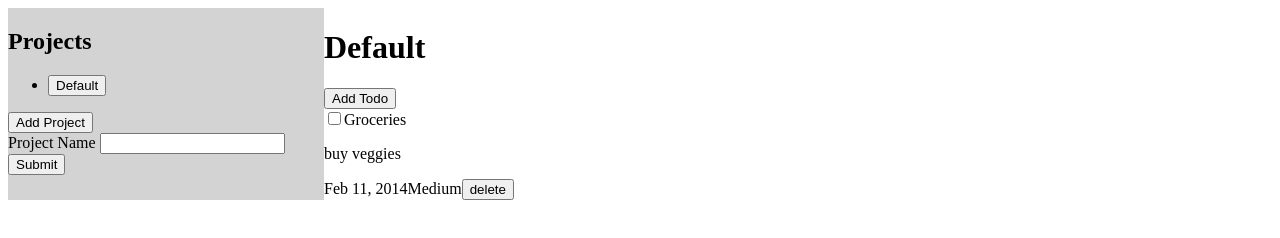
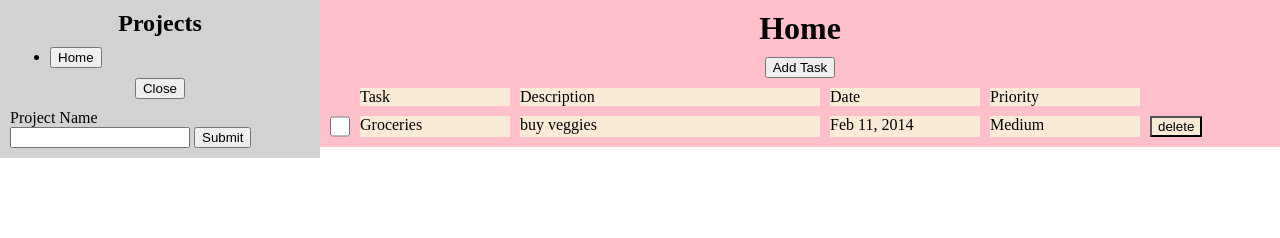
Before and after one commit to galihindra22/to-do-list, a website built with webpack: page src/template.html in a window 1280 px wide. Both pictures are taken after a click on the button "Add Project". Built offline with nearby package versions, Linux system fonts and the light colour scheme.

Commit message:
Style the webpage layout

```diff
--- a/src/index.js
+++ b/src/index.js
@@ -63,9 +63,11 @@ function init() {
             });
 
             const titleSpan = document.createElement("span");
+            titleSpan.classList.add("title-item");
             titleSpan.textContent = todo.title;
 
             const description = document.createElement("p");
+            description.classList.add("description-item");
             description.textContent = todo.description;
 
             const dueSpan = document.createElement("span");
@@ -73,6 +75,7 @@ function init() {
             dueSpan.textContent = displayDate(todo.dueDate);
 
             const prioritySpan = document.createElement("span");
+            prioritySpan.classList.add("priority-item");
             prioritySpan.textContent = todo.priority;
 
             const deleteBtn = document.createElement("button");
@@ -96,12 +99,16 @@ function init() {
         const todoFormContent = document.querySelector(".todo-form-content");
         if(todoFormContent.style.display === "block") todoFormContent.style.display = "none";
         else todoFormContent.style.display = "block";
+        if(collapseTodoBtn.textContent === "Add Task") collapseTodoBtn.textContent = "Close";
+        else collapseTodoBtn.textContent = "Add Task";
     });
 
     collapseProjectBtn.addEventListener("click", () => {
         const projectFormContent = document.querySelector(".project-form-content");
         if(projectFormContent.style.display === "block") projectFormContent.style.display = "none";
         else projectFormContent.style.display = "block";
+        if(collapseProjectBtn.textContent === "Add Project") collapseProjectBtn.textContent = "Close";
+        else collapseProjectBtn.textContent = "Add Project";
     });
 
     newProjectForm.addEventListener("submit", (e) => {
--- a/src/projectmanager.js
+++ b/src/projectmanager.js
@@ -5,7 +5,7 @@ class ProjectManager{
     constructor(){
         this.projects = [];
 
-        const defaultProject = new Project("Default");
+        const defaultProject = new Project("Home");
         defaultProject.addTodo(new Todo("Groceries", "buy veggies", "2014-02-11T11:30:30", "Medium"))
 
         this.projects.push(defaultProject);
--- a/src/styles.css
+++ b/src/styles.css
@@ -1,12 +1,104 @@
-body{
+*,
+*::before,
+*::after {
+    box-sizing: border-box;
+    margin: 0;
+}
+
+body {
     display: grid;
     grid-template-columns: 1fr 3fr;
 }
 
-aside{
+aside {
     background-color: lightgray;
 }
 
-.todo-form-content, .project-form-content{
+.projects {
+    padding: 10px;
+    display: flex;
+    flex-direction: column;
+    gap: 10px;
+}
+
+h2{
+    align-self: center;
+}
+
+#collapse-add-project {
+    flex: 0 0 auto;
+    width: max-content;
+    align-self: center;
+}
+
+#new-project-form label {
+    display: block;
+    width: 100%;
+}
+
+#new-project-form input {
+    width: 60%;
+}
+
+.container {
+    padding: 10px;
+    display: flex;
+    flex-direction: column;
+    gap: 10px;
+    background-color: pink;
+}
+
+.container header {
+    align-self: center;
+}
+
+.container #todo-title{
+    width: 40%;
+}
+
+.container button,
+.container select, #todo-date{
+    width: max-content;
+}
+
+.container button {
+    align-self: center;
+}
+
+.todo-form-content,
+.project-form-content {
     display: none;
 }
+
+#new-todo-form {
+    display: flex;
+    flex-direction: column;
+    gap: 10px;
+}
+
+.content-list{
+    display: grid;
+    grid-template-columns: 20px 1fr 2fr 1fr 1fr 60px 50px;
+    gap: 10px;
+}
+
+.content-list > p, .todo-card > *{
+    background-color: antiquewhite;
+}
+
+#task-column{
+    grid-column: 2/3;
+}
+
+#todo-list{
+    grid-column: 1/7;
+    display: grid;
+    grid-template-columns: subgrid;
+    row-gap: 10px;
+}
+
+.todo-card{
+    display: grid;
+    grid-column: 1/-1;
+    grid-template-columns: subgrid;
+}
--- a/src/template.html
+++ b/src/template.html
@@ -5,7 +5,6 @@
     <meta charset="UTF-8">
     <meta name="viewport" content="width=device-width, initial-scale=1.0">
     <title>Todo List</title>
-    <link rel="stylesheet" href="./styles.css">
 </head>
 
 <body>
@@ -28,15 +27,16 @@
             <header>
                 <h1 id="active-project-title">Default Project</h1>
             </header>
-            <button type="button" id="collapse-add-todo">Add Todo</button>
+            <button type="button" id="collapse-add-todo">Add Task</button>
             <div class="todo-form-content">
                 <form id="new-todo-form">
-                    <label for="todo-title">Todo Title</label>
+                    <label for="todo-title">Task Title</label>
                     <input type="text" id="todo-title" name="todo-title" required>
                     <label for="todo-description">Description</label>
                     <textarea type="textarea" name="todo-description" id="todo-description"></textarea>
                     <label for="todo-date">Due Date</label>
                     <input type="date" id="todo-date" name="todo-date">
+                    <label for="todo-priority">Priority</label>
                     <select name="todo-priority" id="todo-priority">
                         <option value="Low">Low</option>
                         <option value="Medium">Medium</option>
@@ -45,7 +45,13 @@
                     <button type="submit">Submit</button>
                 </form>
             </div>
-            <div id="todo-list"></div>
+            <div class="content-list">
+                <p id="task-column">Task</p>
+                <p id="description-column">Description</p>
+                <p id="date-column">Date</p>
+                <p id="priority-column">Priority</p>
+                <div id="todo-list"></div>
+            </div>
         </div>
     </main>
 </body>
```
